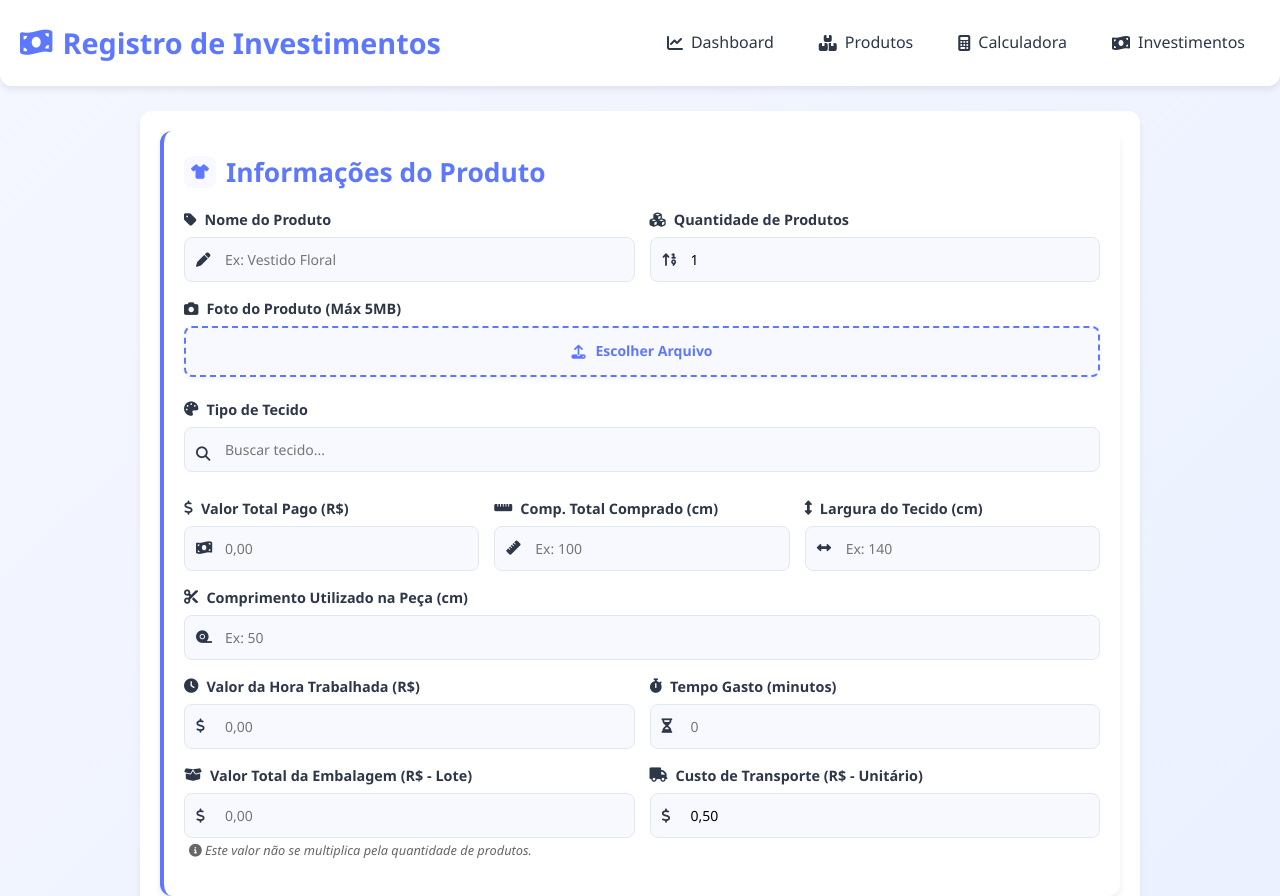
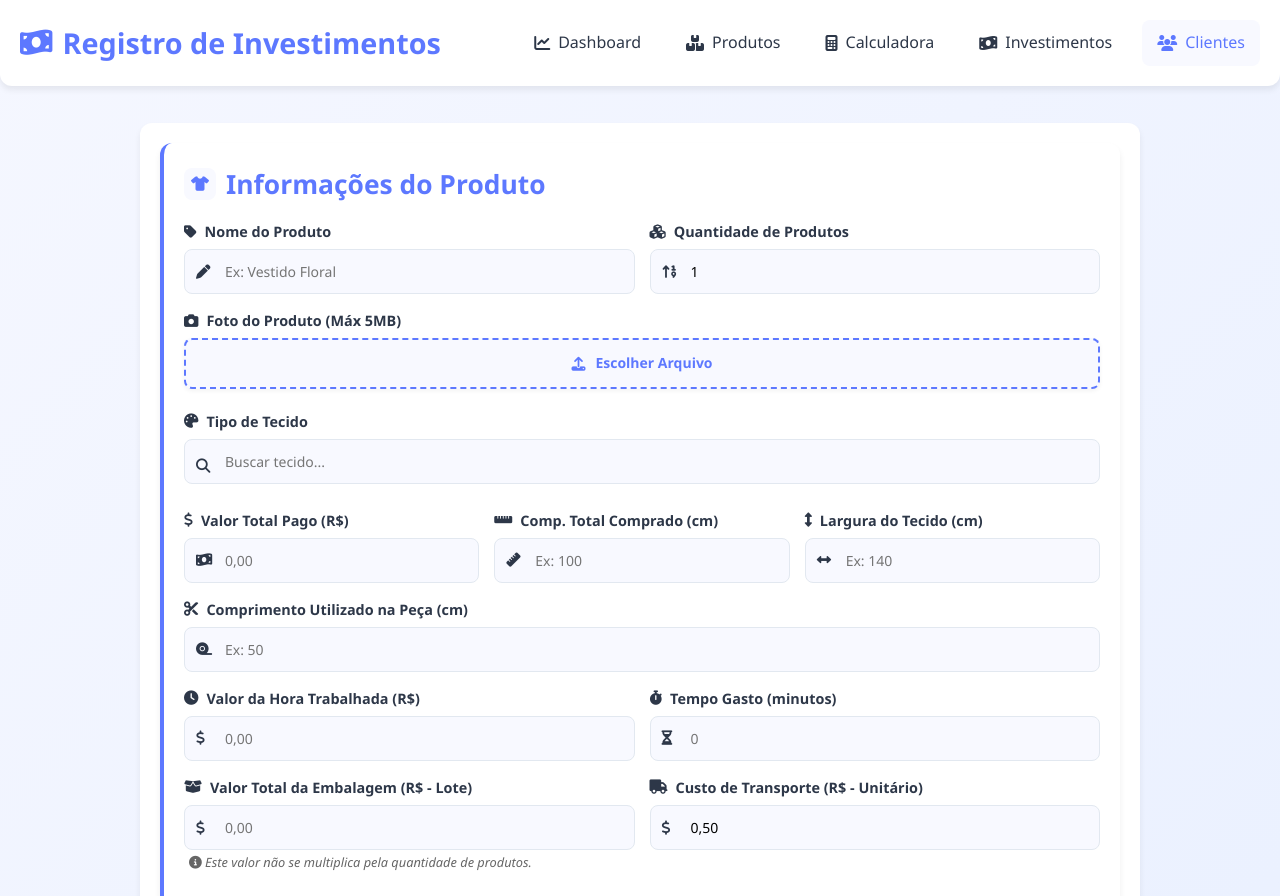
Before and after one commit to JeffiBR/backend-calculador, a website: page index.html in a window 1280 px wide. Shown: the top 896 px of the page. Drawn offline with Linux system fonts and the light colour scheme.

Commit message:
Update index.html

```diff
--- a/index.html
+++ b/index.html
@@ -798,7 +798,7 @@
     </style>
 </head>
 <body>
-   <!-- Header - Igual ao Dashboard -->
+ <!-- Header - Igual ao Dashboard -->
     <div class="header">
         <h1>
             <i class="fas fa-money-bill-wave"></i>
@@ -821,6 +821,10 @@
             <a href="investimentos.html" class="nav-link">
                 <i class="fas fa-money-bill-wave"></i>
                 Investimentos
+                </a>
+                 <a href="clientes.html" class="nav-link active">
+                <i class="fas fa-users"></i>
+                Clientes
             </a>
         </div>
 
@@ -848,6 +852,10 @@
                 <i class="fas fa-money-bill-wave"></i>
                 Investimentos
             </a>
+              </a>
+            <a href="clientes.html" class="mobile-nav-link">
+                <i class="fas fa-users"></i>
+                Clientes
         </div>
     </div>
 
```
